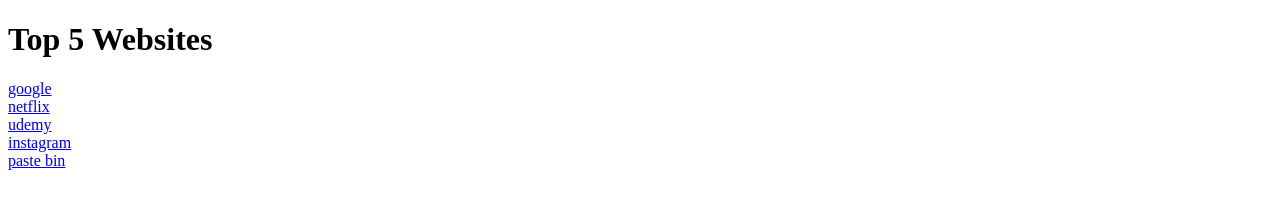
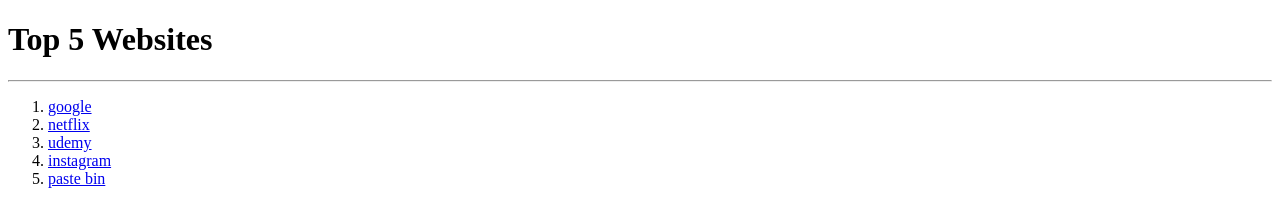
Before and after one commit to Avani-xo/Webs, a plain HTML site: page index.html in a window 1280 px wide. Drawn offline with Linux system fonts and the light colour scheme.

Commit message:
Update index.html

```diff
--- a/index.html
+++ b/index.html
@@ -1,9 +1,9 @@
-<!DOCTYPE html>
+<!--<!DOCTYPE html>
 <!--[if lt IE 7]>      <html class="no-js lt-ie9 lt-ie8 lt-ie7"> <![endif]-->
 <!--[if IE 7]>         <html class="no-js lt-ie9 lt-ie8"> <![endif]-->
 <!--[if IE 8]>         <html class="no-js lt-ie9"> <![endif]-->
 <!--[if gt IE 8]>      <html class="no-js"> <!--<![endif]-->
-<html>
+<!--<html>
     <head>
         <meta charset="utf-8">
         <meta http-equiv="X-UA-Compatible" content="IE=edge">
@@ -16,11 +16,29 @@
         <!--[if lt IE 7]>
             <p class="browsehappy">You are using an <strong>outdated</strong> browser. Please <a href="#">upgrade your browser</a> to improve your experience.</p>
         <![endif]-->
-        <h1>Top 5 Websites</h1>
+      <!--  <h1>Top 5 Websites</h1>
         <a href="www.google.com">google</a><br>
         <a href="www.netflix.com">netflix</a><br>
         <a href="www.udemy.com">udemy</a><br>
         <a href="www.instagram.com">instagram</a><br>
         <a href="www.pastebin.com">paste bin</a><br>
     </body>
+</html> -->
+<!DOCTYPE html>
+
+<html>
+    <head>
+        <meta charset="utf-8">
+        <title>My top 5 websites</title>
+    </head>
+    <body>
+        <h1>Top 5 Websites</h1><hr/>
+        <ol>
+     <li> <a href="www.google.com">google</a><br></li>
+      <li>  <a href="www.netflix.com">netflix</a><br></li>
+       <li> <a href="www.udemy.com">udemy</a><br></li>
+       <li> <a href="www.instagram.com">instagram</a><br></li>
+       <li> <a href="www.pastebin.com">paste bin</a><br></li>
+            </ol>
+    </body>
 </html>
```
